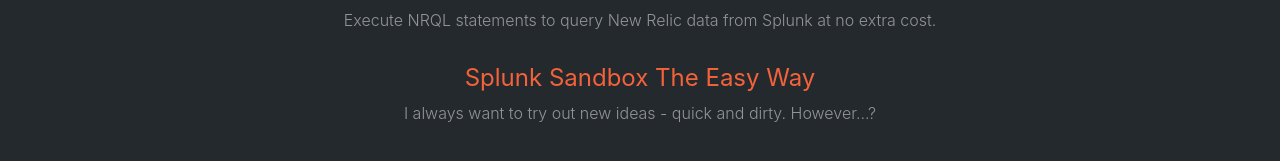
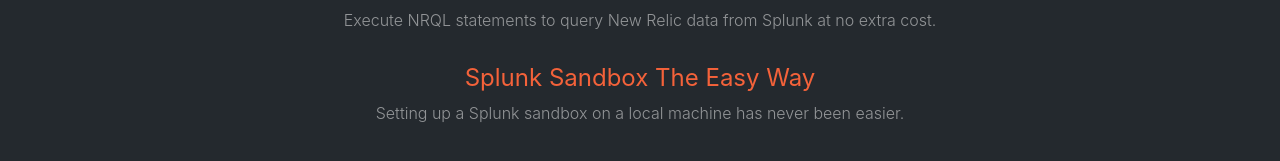
Before and after one commit to dmanojbaba/dmanojbaba.github.io, a Jekyll site: the page built from blogs.html, in a window 1280 px wide. Shown: the part 230-391 px from the top of the page. Built offline with Jekyll 4.4.1, drawn with Linux system fonts in a browser that asks for light colours.

Commit message:
edit posts

```diff
--- a/_posts/2020-05-01-docker-splunk-minion.md
+++ b/_posts/2020-05-01-docker-splunk-minion.md
@@ -1,7 +1,7 @@
 ---
 layout: post
 title:  "Splunk Sandbox The Easy Way"
-description: "I always want to try out new ideas - quick and dirty. However...?"
+description: "Setting up a Splunk sandbox on a local machine has never been easier."
 image: "/assets/images/p101.png"
 ---
 <img class="w-100" src="{{ page.image }}" alt="{{ page.title }}">
```
